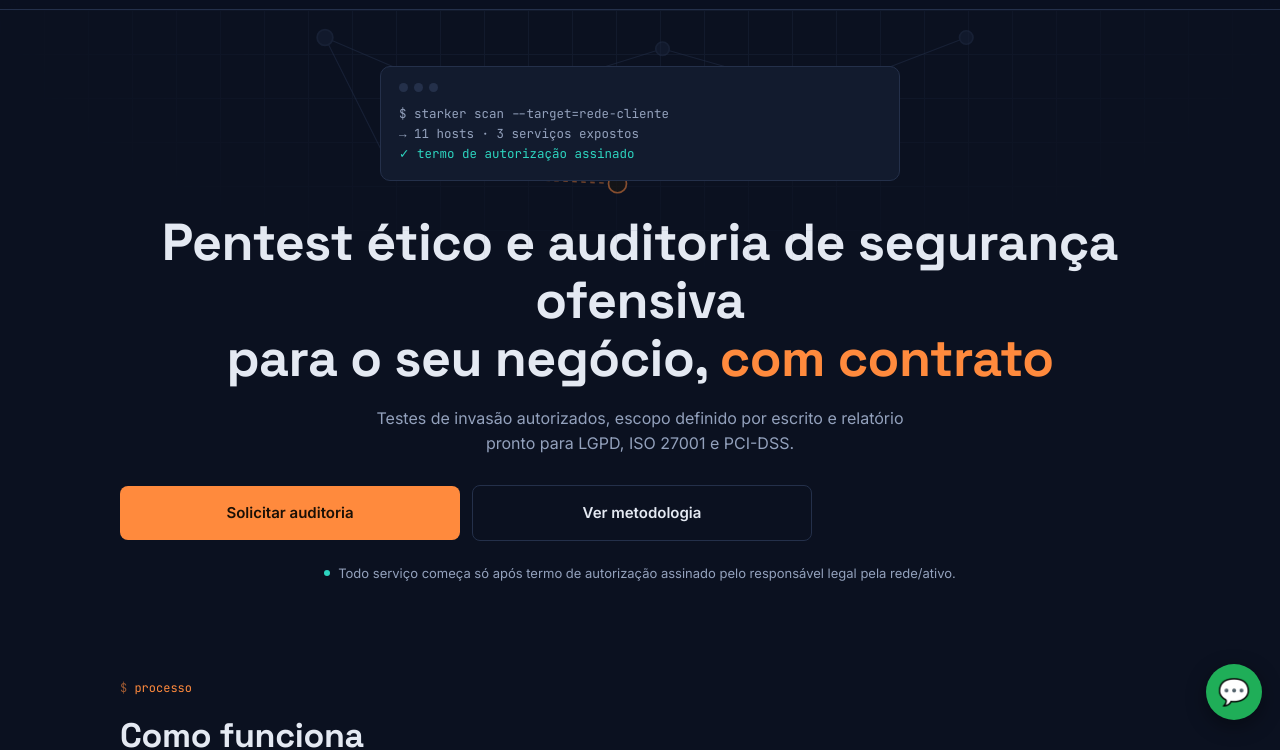
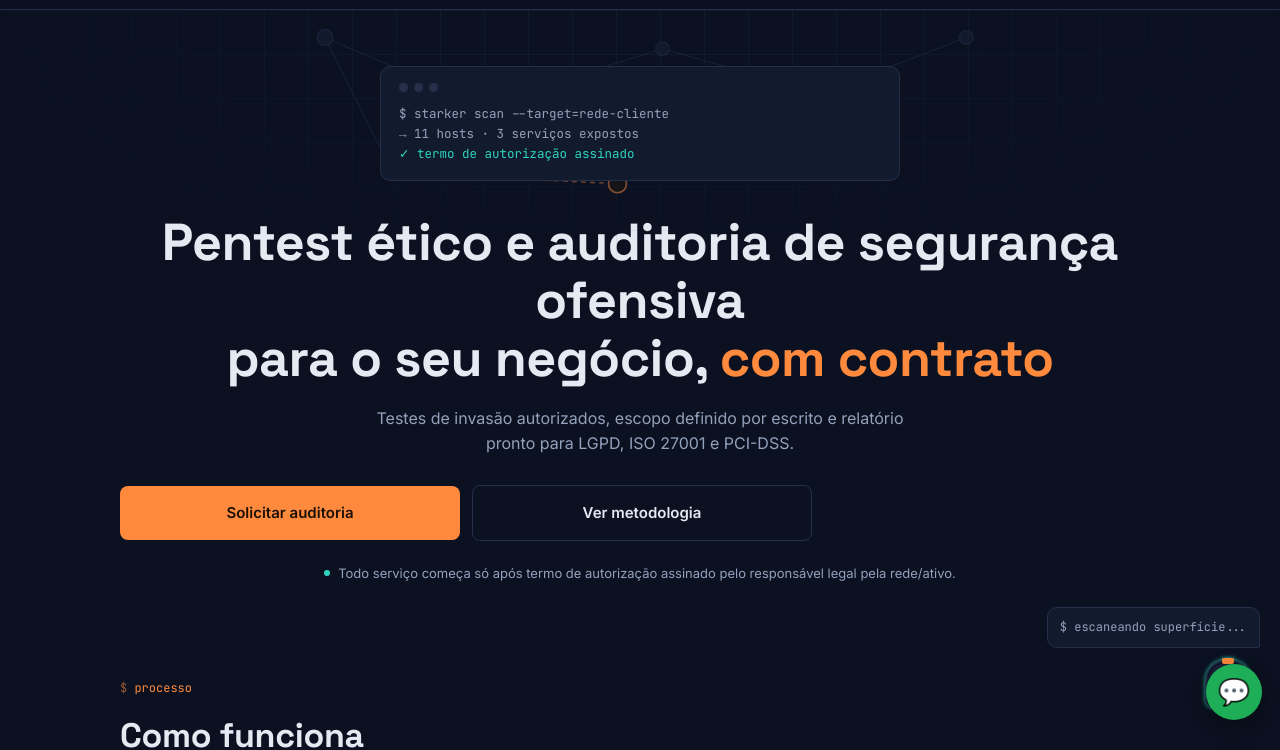
Before and after one commit to Fazenda-code01/starker-security, a website: page index.html in a window 1280 px wide. Shown: the part 62-812 px from the top of the page. Drawn offline with Linux system fonts and the light colour scheme.

Commit message:
Update index.html

```diff
--- a/index.html
+++ b/index.html
@@ -273,6 +273,26 @@
   @media(min-width:900px){
     .pricing-grid{grid-template-columns:1fr 1fr 1fr;}
   }
+
+  .hacker-mascot{
+    position:fixed; right:20px; bottom:20px; z-index:200;
+    display:flex; flex-direction:column; align-items:flex-end; gap:6px;
+  }
+  .hacker-mascot svg{width:64px; height:64px; display:block; cursor:pointer;}
+  .hacker-mascot .eye{fill:var(--safe); animation:blink 4.5s infinite;}
+  .hacker-mascot .glow{animation:glowPulse 2.4s ease-in-out infinite;}
+  .hacker-bubble{
+    max-width:220px; background:var(--panel); border:1px solid var(--line);
+    border-radius:10px 10px 2px 10px; padding:10px 12px;
+    font-family:'JetBrains Mono',monospace; font-size:12px; color:var(--text-dim);
+    opacity:0; transform:translateY(6px); pointer-events:none;
+    transition:opacity 0.3s ease, transform 0.3s ease;
+  }
+  .hacker-bubble.show{opacity:1; transform:translateY(0);}
+  @keyframes blink{ 0%,92%,100%{opacity:1;} 96%{opacity:0.15;} }
+  @keyframes glowPulse{ 0%,100%{filter:drop-shadow(0 0 2px var(--safe));} 50%{filter:drop-shadow(0 0 7px var(--safe));} }
+  @media(max-width:520px){ .hacker-mascot{right:12px; bottom:12px;} .hacker-mascot svg{width:52px; height:52px;} .hacker-bubble{max-width:170px; font-size:11px;} }
+  @media (prefers-reduced-motion: reduce){ .hacker-mascot .eye, .hacker-mascot .glow{animation:none;} }
 </style>
 </head>
 <noscript><style>.reveal{opacity:1 !important; transform:none !important;}</style></noscript>
@@ -572,5 +592,47 @@
     }
   });
 </script>
+
+<div class="hacker-mascot" id="hackerMascot" aria-hidden="true">
+  <div class="hacker-bubble" id="hackerBubble">$ escaneando superfície...</div>
+  <svg viewBox="0 0 64 64" xmlns="http://www.w3.org/2000/svg">
+    <g class="glow">
+      <path d="M32 6 C18 6 10 16 10 28 L10 46 C10 50 13 53 17 53 L47 53 C51 53 54 50 54 46 L54 28 C54 16 46 6 32 6 Z" fill="#182238" stroke="#24304A" stroke-width="1.5"/>
+      <path d="M12 30 C12 16 20 9 32 9 C44 9 52 16 52 30 L52 24 C52 14 43 8 32 8 C21 8 12 14 12 24 Z" fill="#0B1120"/>
+      <circle class="eye" cx="24" cy="32" r="3.4"/>
+      <circle class="eye" cx="40" cy="32" r="3.4"/>
+      <path d="M23 42 Q32 47 41 42" stroke="#FF8A3D" stroke-width="2" fill="none" stroke-linecap="round"/>
+      <rect x="26" y="4" width="12" height="6" rx="2" fill="#FF8A3D"/>
+    </g>
+  </svg>
+</div>
+<script>
+  (function(){
+    var frases = [
+      '$ escaneando superfície...',
+      '✓ termo de autorização assinado',
+      'Nenhuma falha passa despercebida.',
+      'Quer um diagnóstico grátis?',
+      '$ nmap -sV rede-cliente'
+    ];
+    var bubble = document.getElementById('hackerBubble');
+    var mascot = document.getElementById('hackerMascot');
+    var i = 0;
+    function trocaFrase(){
+      bubble.classList.remove('show');
+      setTimeout(function(){
+        i = (i + 1) % frases.length;
+        bubble.textContent = frases[i];
+        bubble.classList.add('show');
+      }, 300);
+    }
+    setTimeout(function(){ bubble.classList.add('show'); }, 800);
+    setInterval(trocaFrase, 6000);
+    mascot.addEventListener('click', function(){
+      var section = document.querySelector('#contato, .contact, section:last-of-type');
+      if(section){ section.scrollIntoView({behavior:'smooth'}); }
+    });
+  })();
+</script>
 </body>
 </html>
```
